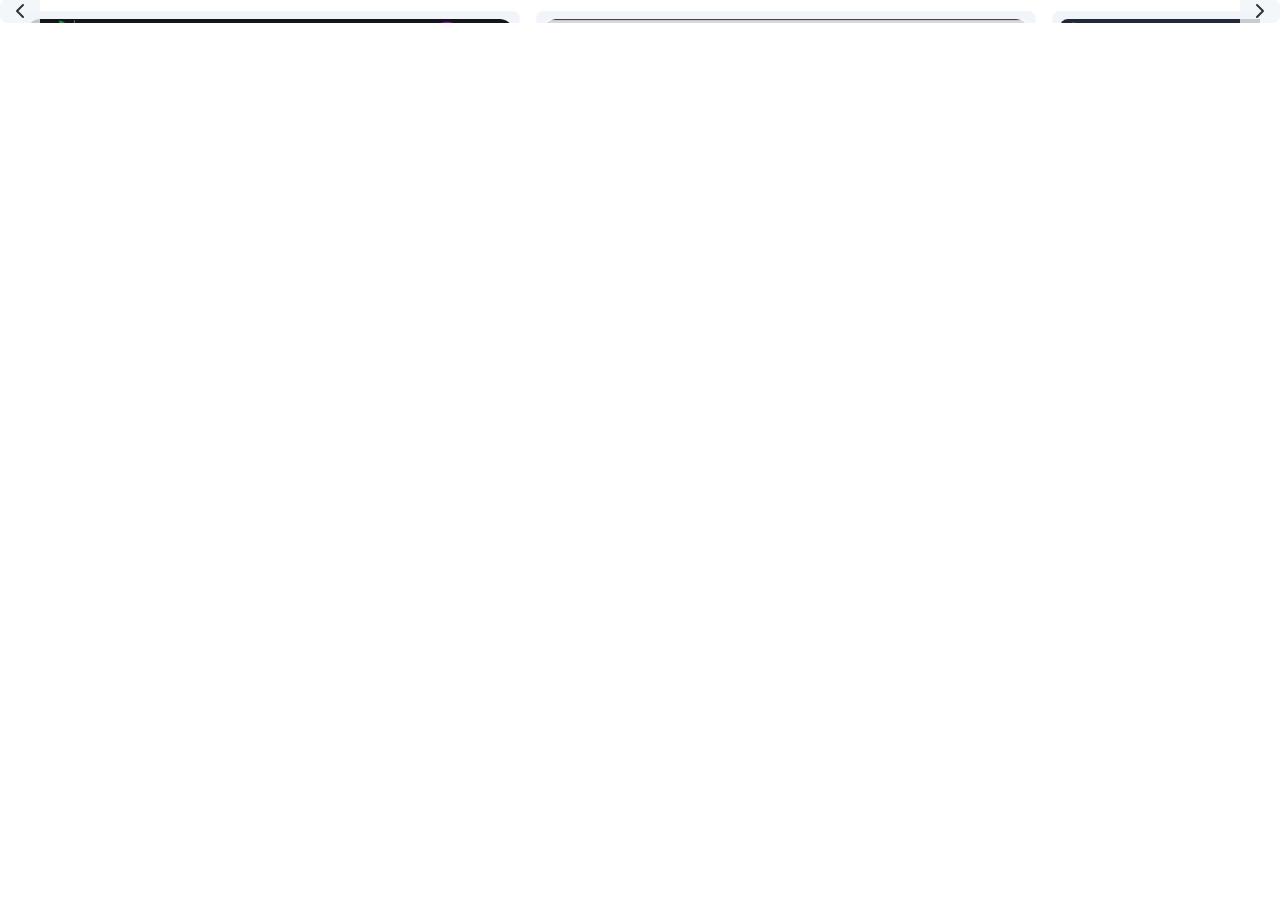
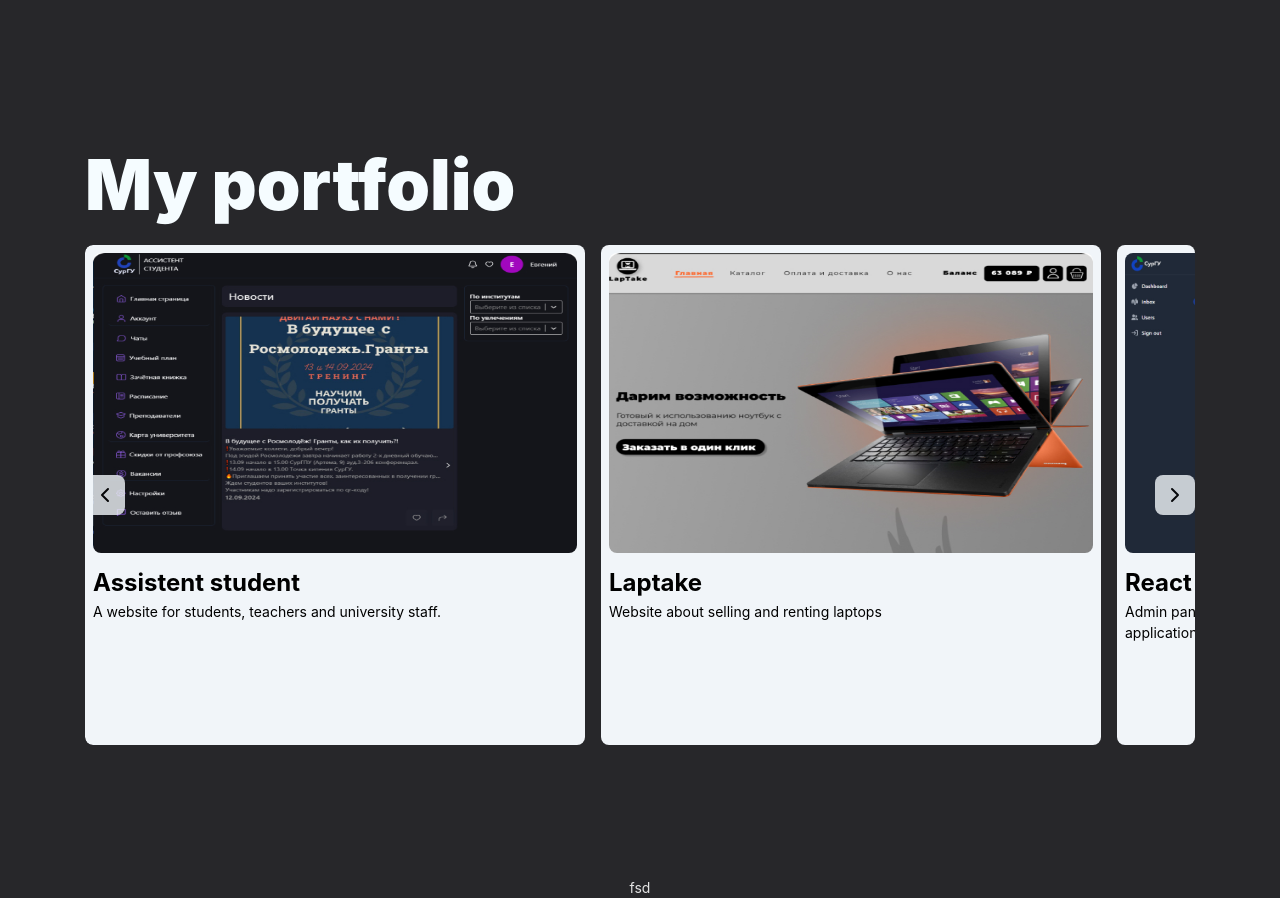
Before and after one commit to ZkunCry/my-website, a React (Vite) app: page / in a window 1280 px wide. Shown: the part 2440-3338 px from the top of the page. Before the commit the page ends 2463 px from the top, so only its background shows below. Built offline with nearby package versions, Linux system fonts and the light colour scheme.

Commit message:
created compound components

```diff
--- a/src/App.tsx
+++ b/src/App.tsx
@@ -2,6 +2,10 @@ import Button from "./components/Button/Buttons";
 import Container from "./components/Container/Container";
 import Header from "./components/Header/Header";
 import HeroImg from "./assets/heroimage.jpg";
+
+import Portfolio1 from "./assets/portfolio1.jpg";
+import Portfolio2 from "./assets/portfolio2.jpg";
+import Portfolio3 from "./assets/portfolio3.jpg";
 
 import { ReactComponent as ReactIcon } from "./assets/react.svg";
 import { ReactComponent as Redux } from "./assets/Redux.svg";
@@ -167,10 +171,45 @@ function App() {
             </div>
           </Container>
         </section>
+        <section className="w-full flex  lg:py-[8.3rem] py-[2rem] bg-section-stack  text-black ">
+          <Container>
+            <div className="flex  justify-center gap-2  flex-col">
+              <div className="title">
+                <h1 className="text-[4.38rem] font-black text-white-text">
+                  My portfolio
+                </h1>
+              </div>
+              <CarouselSlider height="500px" widthCard="500" heightCard="500">
+                <CarouselSlider.Slide
+                  img={Portfolio1}
+                  title="Assistent student"
+                  description="
+                A website for students, teachers and university staff."
+                  refStr="https://github.com/Tosking/SURGAPP-frontend"
+                />
+                <CarouselSlider.Slide
+                  img={Portfolio2}
+                  title="Laptake"
+                  description="
+            Website about selling and renting laptops
+          "
+                  refStr="https://github.com/Tosking/laptake"
+                />
+                <CarouselSlider.Slide
+                  img={Portfolio3}
+                  title="React admin panel"
+                  description="
+             Admin panel created using react and redux for the surguapp web
+                application."
+                  refStr="https://github.com/ZkunCry/react-admin-panel"
+                />
+              </CarouselSlider>
+            </div>
+          </Container>
+        </section>
       </div>
-      <div className="bg-white flex items-center justify-center">
-        {" "}
-        <CarouselSlider />
+      <div className="bg-section-stack flex items-center justify-center">
+        fsd
       </div>
     </div>
   );
--- a/src/components/CarouselSlider/CarouselSlider.tsx
+++ b/src/components/CarouselSlider/CarouselSlider.tsx
@@ -1,40 +1,52 @@
 import { ChevronLeft, ChevronRight } from "lucide-react";
-import React, { useRef, type ImgHTMLAttributes } from "react";
-import Portfolio1 from "../../assets/portfolio1.jpg";
-import Portfolio2 from "../../assets/portfolio2.jpg";
-import Portfolio3 from "../../assets/portfolio3.jpg";
-type Slide = {
-  img: React.ImgHTMLAttributes<HTMLImageElement>;
-  description: string;
-  ref: string;
-};
-interface CarouseSliderProps {
-  width: string;
-  height: string;
-  className: string;
-  slides: Slide[];
+import React, { useRef } from "react";
+import { Slide } from "./Slide/Slide";
+import "./CarouselSlider.css";
+import { CarouselSlideContext } from "./CarouselSliderContext/Context";
+
+interface CarouselSliderProps {
+  width?: string; // Сделаем параметры опциональными
+  height?: string;
+  widthCard: string;
+  className?: string; // Сделаем параметры опциональными
+  heightCard: string;
+  children: React.ReactNode;
 }
-import "./CarouselSlider.css";
+
 const CarouselSlider = ({
-  width = "900",
-  height = "700",
-  slides = [],
-}: CarouseSliderProps) => {
+  width = "100%",
+  height = "100%",
+  widthCard,
+  heightCard,
+  children,
+  className = "", // Добавим значение по умолчанию
+}: CarouselSliderProps) => {
   const ref = useRef<HTMLDivElement>(null);
+
   const onScroll = (type: string) => {
+    if (ref.current) {
       switch (type) {
         case "right":
-        ref.current.scrollLeft = ref.current.scrollLeft + 200;
+          ref.current.scrollLeft += 300;
           break;
         case "left":
-        ref.current.scrollLeft = ref.current.scrollLeft - 200;
+          ref.current.scrollLeft -= 300;
           break;
       }
-    return;
+    }
   };
+
   return (
+    <CarouselSlideContext.Provider
+      value={{ widthCard, heightCard }} // Упрощаем синтаксис
+    >
       <div
-      className={` w-[${width}px] max-h-[${height}px] h-1 min-h-[${height}px] py-3 px-5 overflow-hidden flex relative  rounded-lg`}
+        style={{
+          width: width,
+          minHeight: height,
+          maxHeight: height,
+        }}
+        className={`  h-1  overflow-hidden flex relative rounded-lg ${className}`}
       >
         <ChevronLeft
           size={40}
@@ -44,68 +56,20 @@ const CarouselSlider = ({
         />
         <div
           ref={ref}
-        className="card-container py-2 flex w-full h-full overflow-x-scroll scroll-smooth items-center gap-x-4"
+          className="card-container  flex w-full h-full overflow-x-scroll scroll-smooth items-center gap-x-4"
         >
-        <div className="card flex flex-col rounded-lg   max-w-[500px] min-w-[500px] max-h-[500px] p-2 gap-3  w-[500px] bg-slate-100 h-full">
-          <div className="image w-full  h-[300px]">
-            <img
-              className=" rounded-lg h-full w-full"
-              src={Portfolio1}
-              alt="#"
-            />
+          {children}
         </div>
-          <div className="desc">
-            <h1 className="text-[1.5rem] text-black font-bold">
-              Assistent student
-            </h1>
-            <p className="text-black">
-              A website for students, teachers and university staff.
-            </p>
-          </div>
-        </div>
-        <div className="card flex flex-col gap-3  rounded-lg  max-w-[500px] min-w-[500px] max-h-[500px]  p-2  w-[300px] bg-slate-100 h-full">
-          <div className="image w-full h-[300px]">
-            <img
-              className=" rounded-lg h-full w-full"
-              src={Portfolio2}
-              alt="#"
-            />
-          </div>
-          <div className="desc">
-            <h1 className="text-[1.5rem] text-black font-bold">Laptop</h1>
-            <p className="text-black">
-              Website about selling and renting laptops
-            </p>
-          </div>
-        </div>
-        <div className="card  flex flex-col gap-3 rounded-lg   max-w-[500px] min-w-[500px] max-h-[500px]  p-2  w-[300px] bg-slate-100 h-full">
-          <div className="image w-full  h-[300px]">
-            <img
-              className=" rounded-lg h-full w-full"
-              src={Portfolio3}
-              alt="#"
-            />
-          </div>
-          <div className="desc">
-            <h1 className="text-[1.5rem] text-black font-bold">
-              React admin panel
-            </h1>
-            <p className="text-black">
-              Admin panel created using react and redux for the surguapp web
-              application
-            </p>
-          </div>
-        </div>
-      </div>
-
         <ChevronRight
           size={40}
           color="black"
           onClick={() => onScroll("right")}
-        className="absolute cursor-pointer bg-slate-100  hover:bg-[#d1d5db] rounded-lg p-2 top-[50%] translate-y-[-50%] right-0 opacity-[0.8]"
+          className="absolute cursor-pointer bg-slate-100 hover:bg-[#d1d5db] rounded-lg p-2 top-[50%] translate-y-[-50%] right-0 opacity-[0.8]"
         />
       </div>
+    </CarouselSlideContext.Provider>
   );
 };
 
+CarouselSlider.Slide = Slide;
 export default CarouselSlider;
--- /dev/null
+++ b/src/components/CarouselSlider/CarouselSliderContext/Context.tsx
@@ -0,0 +1,9 @@
+import { createContext } from "react";
+type CarouseSlideContextType = {
+  widthCard: string;
+  heightCard: string;
+};
+export const CarouselSlideContext = createContext<CarouseSlideContextType>({
+  widthCard: "",
+  heightCard: "",
+});
--- /dev/null
+++ b/src/components/CarouselSlider/Slide/Slide.tsx
@@ -0,0 +1,30 @@
+import { useContext } from "react";
+import { CarouselSlideContext } from "../CarouselSliderContext/Context";
+type Slide = {
+  img: string;
+  title: string;
+  description: string;
+  refStr: string;
+};
+export const Slide = ({ img, title, description, refStr }: Slide) => {
+  const { widthCard, heightCard } = useContext(CarouselSlideContext);
+  return (
+    <div
+      style={{
+        width: `${widthCard}px`,
+        maxWidth: `${widthCard}px`,
+        minWidth: `${widthCard}px`,
+        maxHeight: `${heightCard}px`,
+      }}
+      className={`card flex flex-col rounded-lg   max-w-[${widthCard}px] min-w-[${widthCard}px] max-h-[${heightCard}px] p-2 gap-3  w-[${widthCard}px] bg-slate-100 h-full`}
+    >
+      <div className="image w-full h-[300px]">
+        <img className="rounded-lg h-full w-full" src={img} alt="#" />
+      </div>
+      <div className="desc">
+        <h1 className="text-[1.5rem] text-black font-bold">{title}</h1>
+        <p className="text-black">{description}</p>
+      </div>
+    </div>
+  );
+};
```
Also changed, not shown: 1 other file (tests, documents, lock files or other folders). Lines whose indentation alone changed are shown as unchanged.
